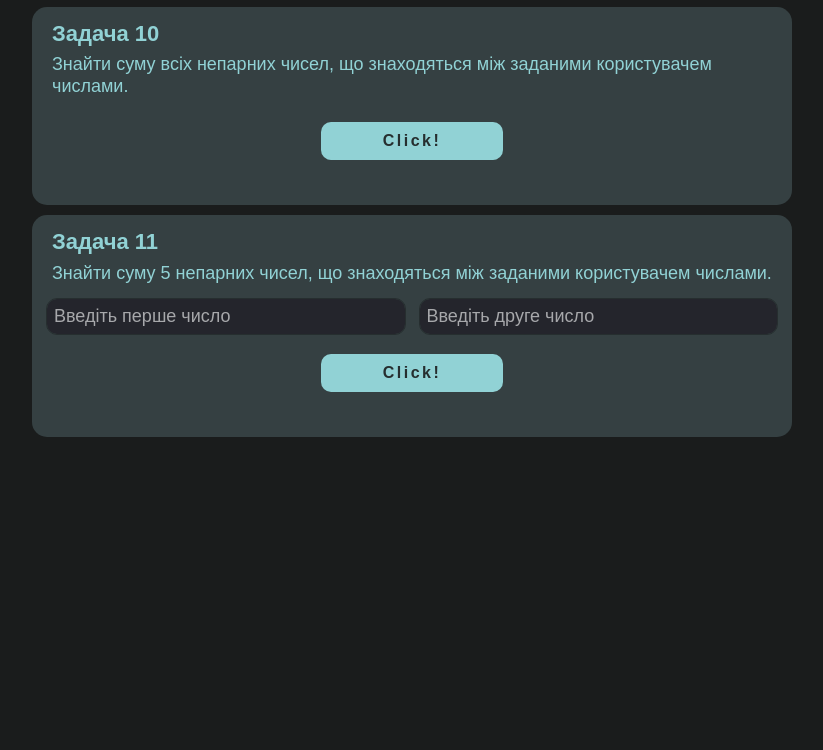
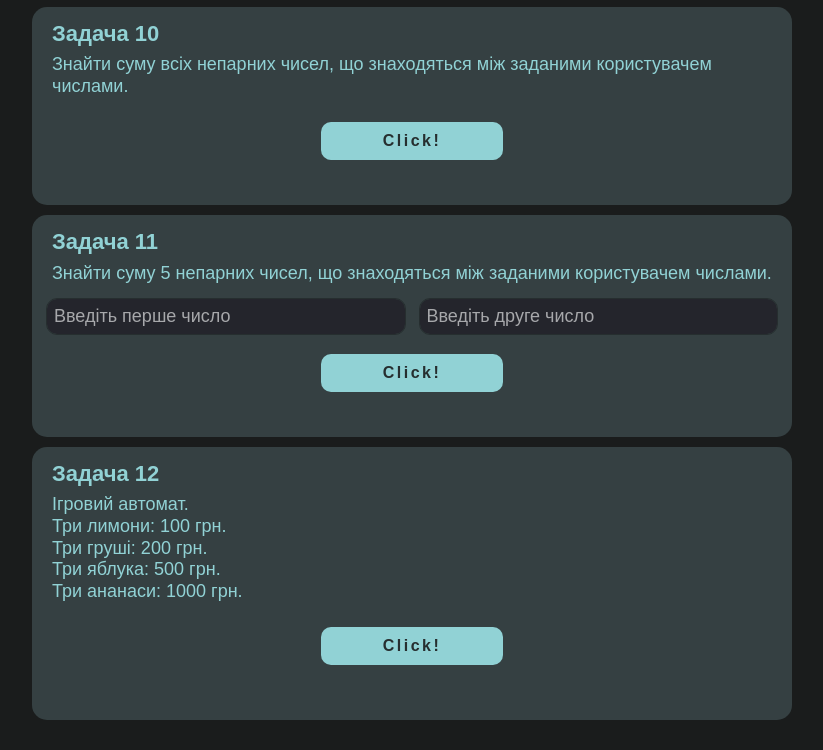
Before and after one commit to YevhenOnufrii/JS_2023, a plain HTML site: page Lesson_5/index.html in a window 1280 px wide. Shown: the part 2128-2878 px from the top of the page, without its empty margins (228-1051 px from the left). Before the commit the page ends 2595 px from the top, so only its background shows below. Drawn offline with Linux system fonts and the light colour scheme; a web font is replaced by a local one.

Commit message:
add task12 HW#5

```diff
--- a/Lesson_5/css/style.css
+++ b/Lesson_5/css/style.css
@@ -214,3 +214,12 @@ hr {
   text-align: center;
   color: var(--result-green-color);
 }
+
+.image_item {
+  text-align: center;
+  margin: 10px 0;
+}
+.image_item img {
+  max-width: 100px;;
+  margin: 0px 5px;
+}
--- a/Lesson_5/index.html
+++ b/Lesson_5/index.html
@@ -177,6 +177,27 @@
           <div class="result result11">
           </div>
         </li>
+        <!-- Task 12 -->
+        <li class="task_block">
+          <h2 class="task_counter">Задача 12</h2>
+          <p class="task_text">
+            Ігровий автомат.<br>
+            Три лимони: 100 грн. <br>
+            Три груші: 200 грн. <br>
+            Три яблука: 500 грн. <br>
+            Три ананаси: 1000 грн. <br>
+          </p>
+          <form method="POST" action="#">
+            <button class="button12" type="button" onclick="slotMashine()">Click!</button>
+          </form>
+          <div class="result result12">
+            <p class="result__text"></p>
+            <div class="images_list">
+              <div class="image_item">
+              </div>
+            </div>
+          </div>
+        </li>
       </ul>
     </div>
   </div>
--- a/Lesson_5/script.js
+++ b/Lesson_5/script.js
@@ -304,3 +304,73 @@ function sumOddRandonNumbers() {
 }
 
 // ==================== Task 12 ====================
+// Ігровий автомат. Випадково вибираємо зображення у 3 позиціях. Вибір у кожній позиції вибирається як одне з чотирьох зображень. Вивести ці зображення і повідомити виграш користувача (три перших зображення 100 грн, три других – 200, три третіх – 500, три четвертих зображення – 1000грн). Використати цикли і switch (для вибору зображення за номером).
+
+function slotMashine() {
+  // картинки
+  const lemon = `./img/lemon.svg`
+  const pear = `./img/pear.svg`
+  const apple = `./img/apple.svg`
+  const pineapple = `./img/pineapple.svg`
+  // кількість слотів
+  const totalSlots = 3
+  // константи балів
+  const lemonsPrice = 100
+  const pearsPrice = 200
+  const applesPrice = 500
+  const pineapplesPrice = 1000
+
+  function getRandomNum() {
+    const min = 1
+    const max = 4
+    return Math.floor(Math.random() * (max - min + 1)) + min
+  }
+  // підготовка для виведення результату
+  const imageBox = document.querySelector('.image_item')
+  imageBox.innerHTML = ``
+
+  // лічильники повторень
+  let lemonCounter = 0
+  let pearCounter = 0
+  let appleCounter = 0
+  let pineappleCounter = 0
+  // змінна для виведення результату
+  let gameScore = 0
+
+  let i = 0
+  while (i < totalSlots) {
+    const randomNum = getRandomNum()
+    let slot
+    switch (randomNum) {
+      case 1:
+        slot = lemon
+        lemonCounter++
+        break
+      case 2:
+        slot = pear
+        pearCounter++
+        break
+      case 3:
+        slot = apple
+        appleCounter++
+        break
+      case 4:
+        slot = pineapple
+        pineappleCounter++
+        break
+    }
+    // виводимо картинки
+    const image = document.createElement('img')
+    image.setAttribute('src', slot)
+    imageBox.appendChild(image)
+    // інкремент змінної циклу
+    i++
+    // рахуємо результат
+    if (lemonCounter === 3) gameScore = lemonsPrice
+    if (pearCounter === 3) gameScore = pearsPrice
+    if (appleCounter === 3) gameScore = applesPrice
+    if (pineappleCounter === 3) gameScore = pineapplesPrice
+  }
+
+  document.querySelector('.result__text').innerHTML = ` Ваш виграш склав: ${gameScore}`
+}
```
Also changed, not shown: Lesson_5/img/apple.svg (added), Lesson_5/img/lemon.svg (added), Lesson_5/img/pear.svg (added), Lesson_5/img/pineapple.svg (added).
